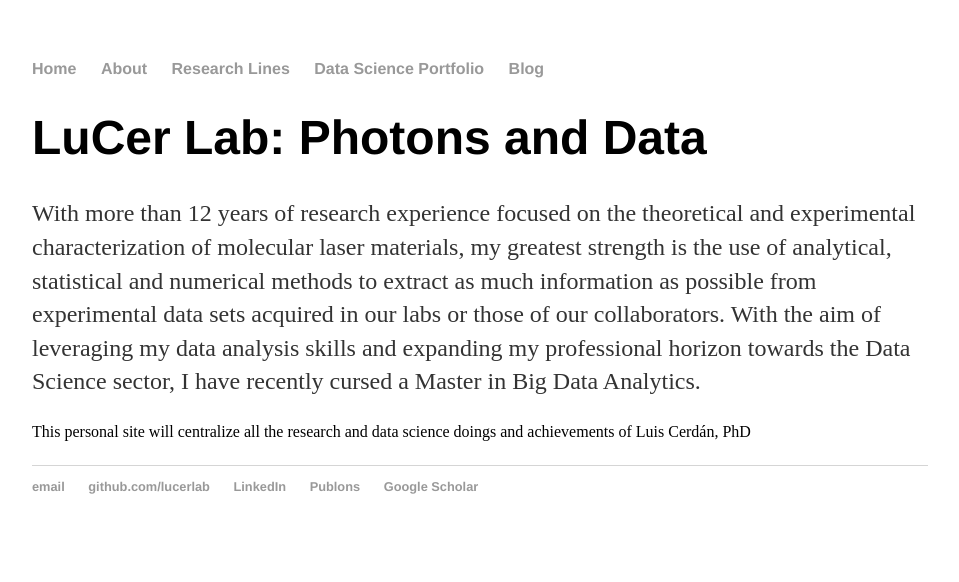
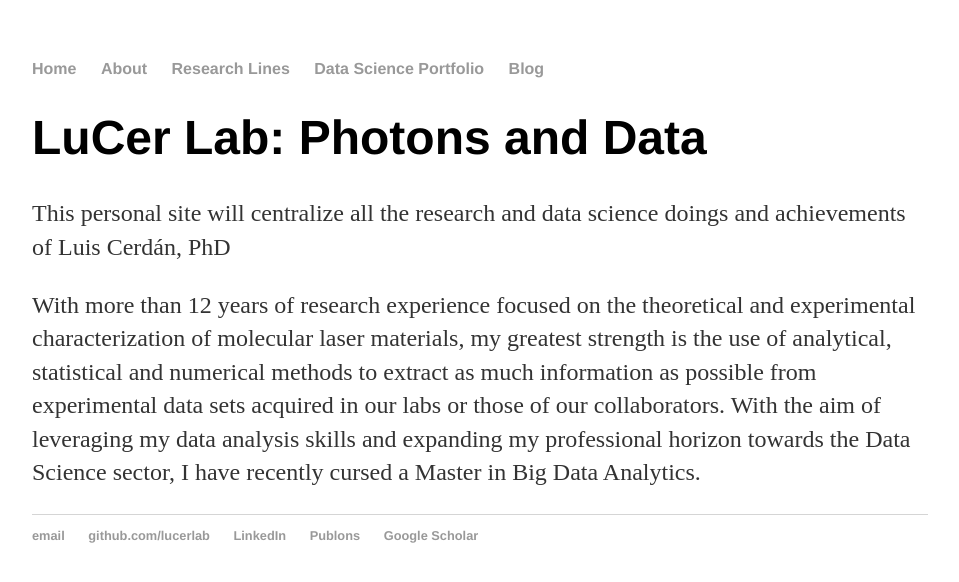
Before and after one commit to lucerlab/lucerlab.github.io, a Jekyll site: the page built from index.html, in a window 1280 px wide. Shown: the top 582 px of the page, without its empty margins (160-1119 px from the left). Built offline with Jekyll 4.4.1, drawn with Linux system fonts in a browser that asks for light colours.

```diff
--- a/index.html
+++ b/index.html
@@ -5,11 +5,12 @@ title: LucerLab Site
 
 <div class="blurb">
 	<h1>LuCer Lab: Photons and Data</h1>
+	<p> This personal site will centralize all the research and data science doings and achievements of Luis Cerdán, PhD </p>
 	<p> With more than 12 years of research experience focused on the theoretical and experimental characterization of molecular laser materials,
 my greatest strength is the use of analytical, statistical and numerical methods to extract as much information
 as possible from experimental data sets acquired in our labs or those of our collaborators. With the aim of leveraging my
 data analysis skills and expanding my professional horizon towards the Data Science sector, I have recently cursed a Master in Big Data Analytics.</p>
 
-	</p> This personal site will centralize all the research and data science doings and achievements of Luis Cerdán, PhD </p>
+
 
 </div><!-- /.blurb -->
```
